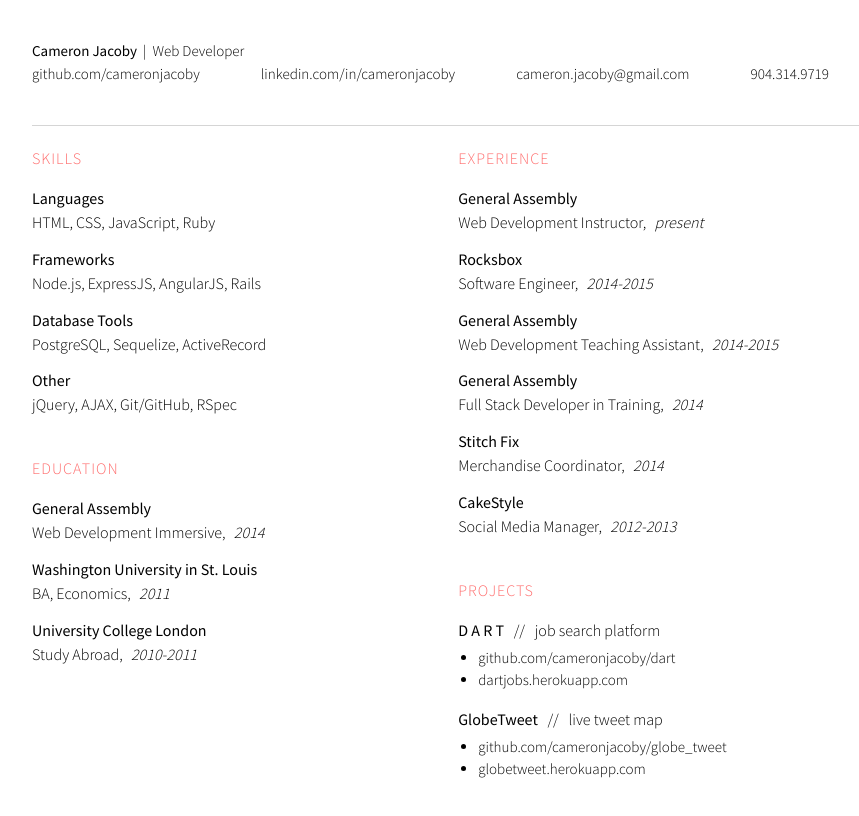
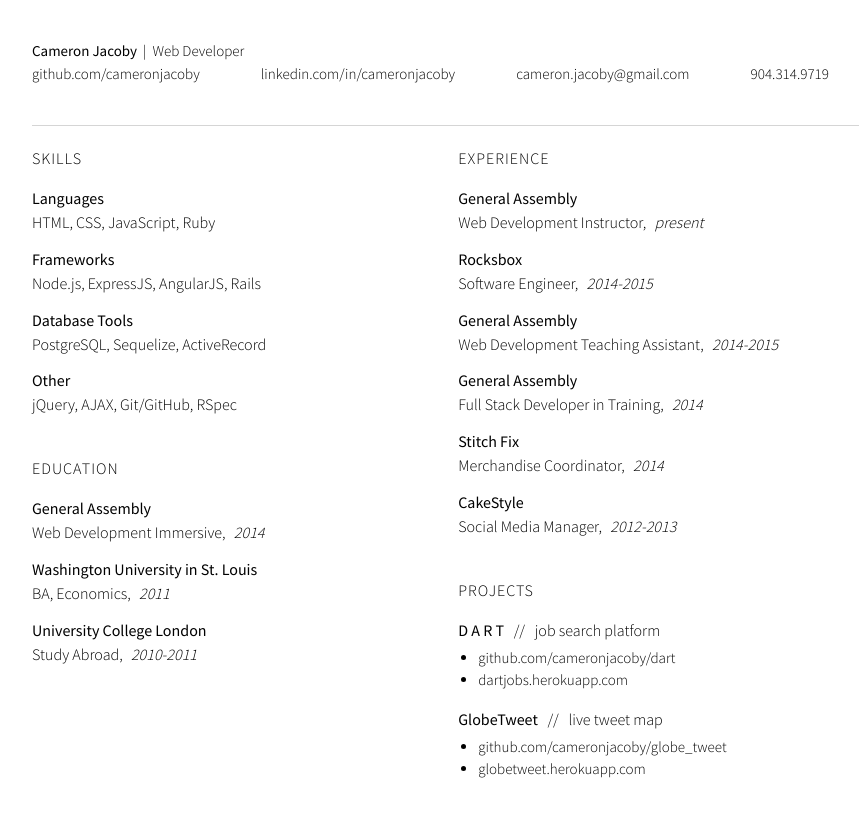
Before and after one commit to cameronjacoby/resume, a plain HTML site: page pdf/index.html in a window 1280 px wide. Shown: the whole page, without its empty margins (183-1042 px from the left). Drawn offline with Linux system fonts and the light colour scheme.

Commit message:
make section headers black

```diff
--- a/styles/main.css
+++ b/styles/main.css
@@ -34,7 +34,6 @@ a:hover {
   margin: 0;
 }
 p.section-header {
-  color: #ff6c6c;
   letter-spacing: 1px;
   margin: 40px 0 1em 0;
   text-transform: uppercase;
```
